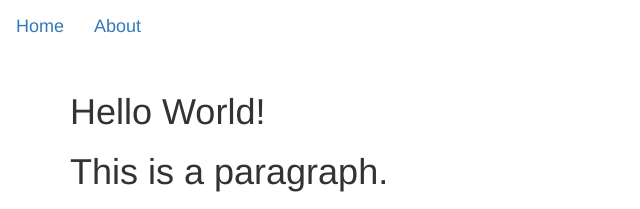
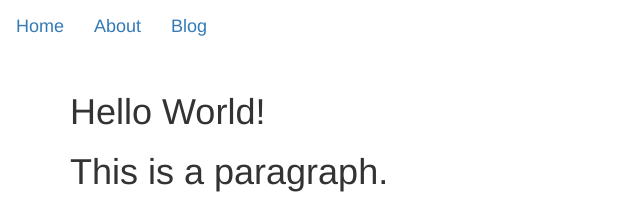
Before and after one commit to simon-lammes/simon-lammes.github.io, a Jekyll site: the page built from index.html, in a window 1280 px wide. Shown: the top 209 px of the page, without its empty margins (0-640 px from the left). Built offline with Jekyll 4.4.1, drawn with Linux system fonts in a browser that asks for light colours.

Commit message:
Update default.html

```diff
--- a/_layouts/default.html
+++ b/_layouts/default.html
@@ -9,6 +9,7 @@
 			<nav class="navbar navbar-light bg-light">
 				<a class="navbar-brand" href="/">Home</a>
 				<a class="navbar-brand" href="/about">About</a>
+				<a class="navbar-brand" href="/blog">Blog</a>
 			</nav>
 			<div class="container">
 
```
